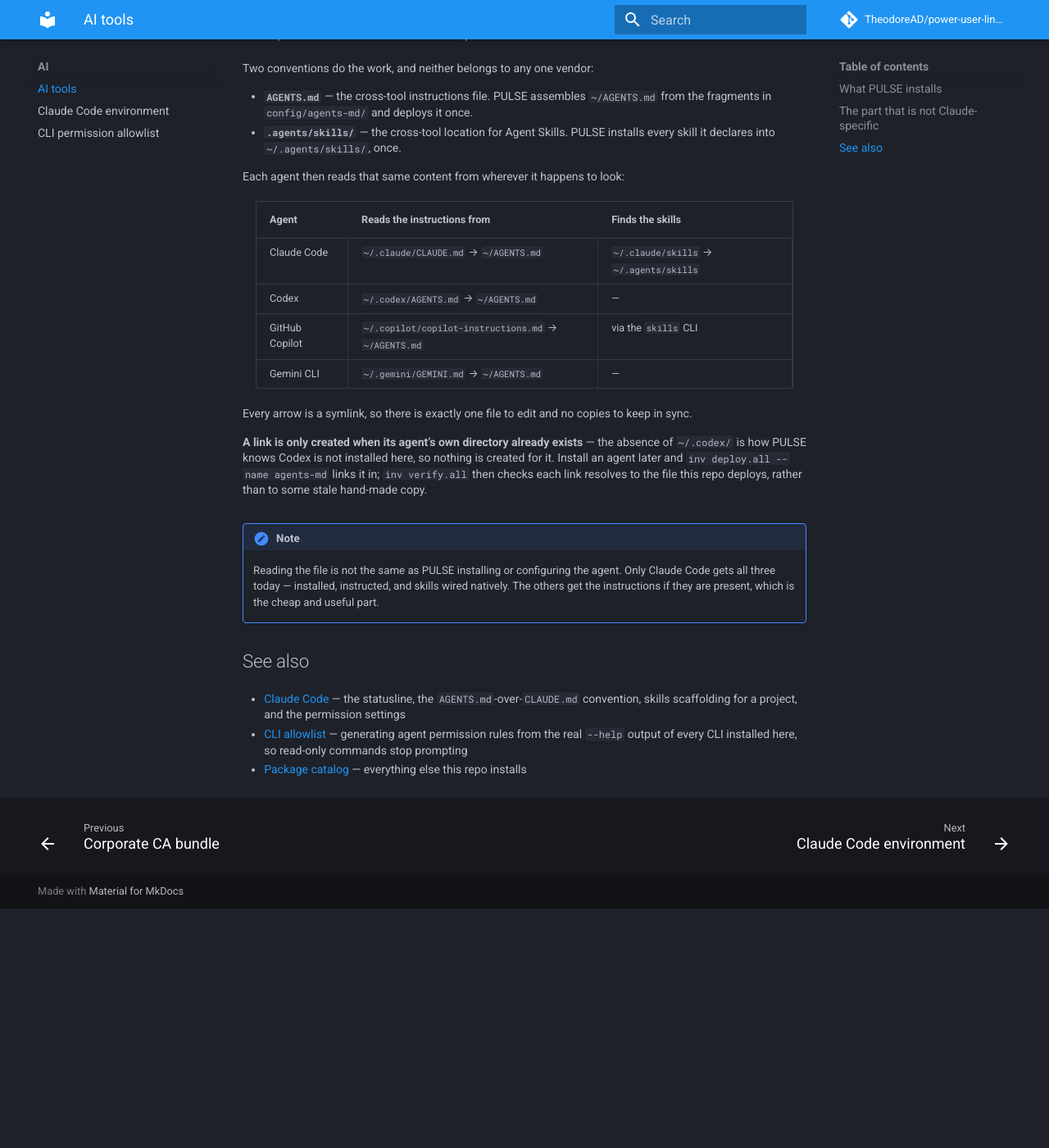
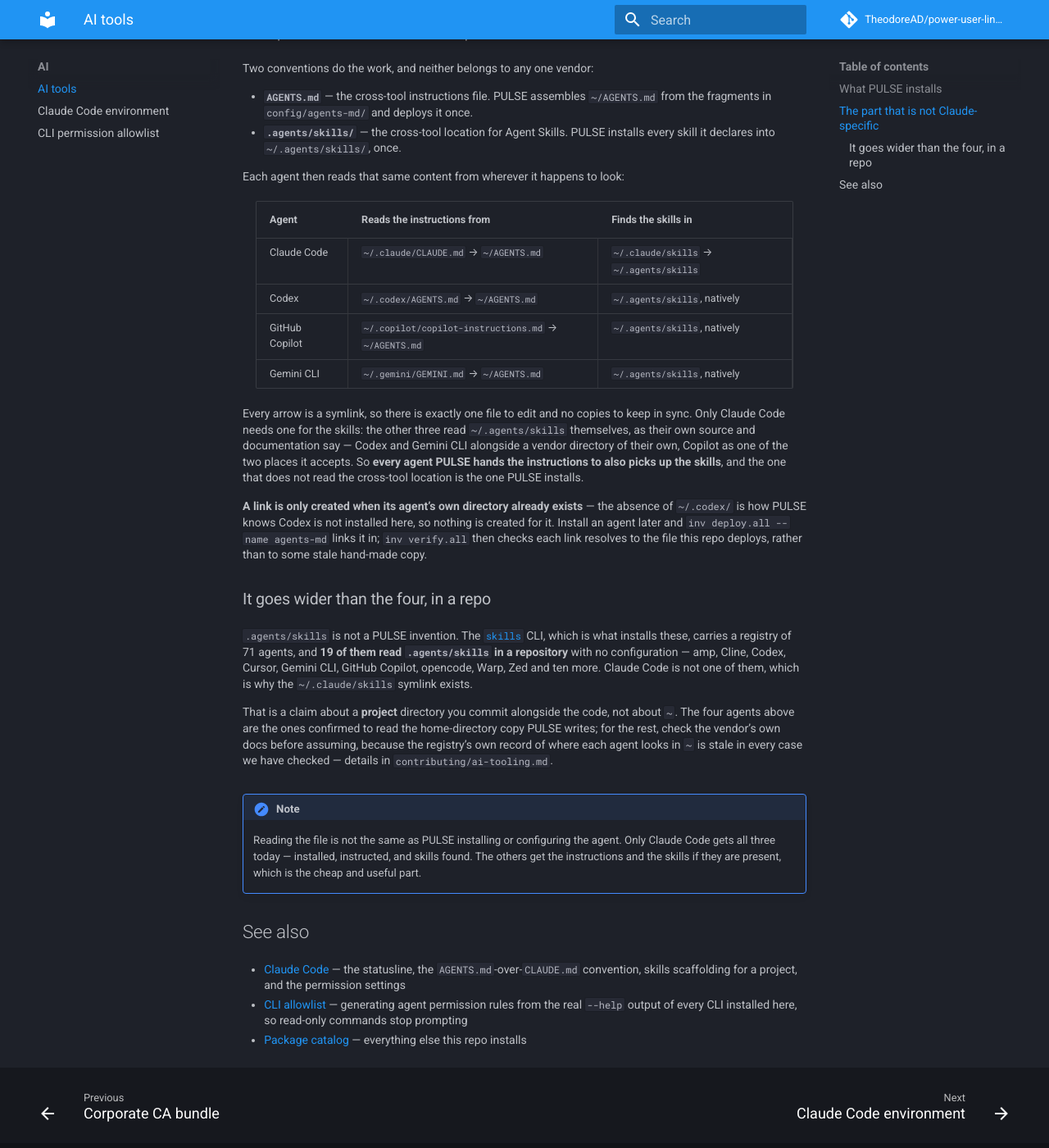
Before and after one commit to TheodoreAD/power-user-linux-setup, an MkDocs documentation site: the page built from docs/ai.md, in a window 1280 px wide and 1400 px high, scrolled down 667 px. Shown: the whole window at 82% size. Built offline with MkDocs 1.6.1 and Material for MkDocs 9.7.7, drawn with Linux system fonts in a browser that asks for light colours; comment, search, counter and statistics services are not loaded; before the commit the page ends 1775 px from its top, so only the background shows below that.

Commit message:
ai docs: every agent we hand the instructions to also finds the skills
The ai page showed a dash under skills for Codex and Gemini CLI, which
understated what a machine already does: both read the home-level agents
skills directory natively, as does Copilot. So the table now names a real
path for all four, and the page can say the thing it has been circling -
the only agent needing a symlink for skills is the one PULSE installs.

The wider claim goes on the page as what it is. Nineteen of the skills CLI's
seventy-one registered agents read the directory in a repository, which is a
project-level fact about a directory you commit, not about the home one. The
page keeps them apart deliberately: conflating them is how the first draft
of this got a number that looked twice as good as the evidence.

The rationale half goes to contributing, per the docs split: the registry's
two path fields, the fact that they disagree and that the CLI disagrees with
itself about which to use, the three vendor sources that settle it, and the
instruction never to quote the global field as where an agent looks. Also
records the six entries nobody has checked, so the site does not grow a
claim about them by accident.

```diff
--- a/docs/ai.md
+++ b/docs/ai.md
@@ -30,25 +30,43 @@
 
 Each agent then reads that same content from wherever it happens to look:
 
-| Agent          | Reads the instructions from                          | Finds the skills                        |
+| Agent          | Reads the instructions from                          | Finds the skills in                     |
 | -------------- | ---------------------------------------------------- | --------------------------------------- |
 | Claude Code    | `~/.claude/CLAUDE.md` → `~/AGENTS.md`                | `~/.claude/skills` → `~/.agents/skills` |
-| Codex          | `~/.codex/AGENTS.md` → `~/AGENTS.md`                 | —                                       |
-| GitHub Copilot | `~/.copilot/copilot-instructions.md` → `~/AGENTS.md` | via the `skills` CLI                    |
-| Gemini CLI     | `~/.gemini/GEMINI.md` → `~/AGENTS.md`                | —                                       |
+| Codex          | `~/.codex/AGENTS.md` → `~/AGENTS.md`                 | `~/.agents/skills`, natively            |
+| GitHub Copilot | `~/.copilot/copilot-instructions.md` → `~/AGENTS.md` | `~/.agents/skills`, natively            |
+| Gemini CLI     | `~/.gemini/GEMINI.md` → `~/AGENTS.md`                | `~/.agents/skills`, natively            |
 
-Every arrow is a symlink, so there is exactly one file to edit and no copies to keep in sync.
+Every arrow is a symlink, so there is exactly one file to edit and no copies to keep in sync. Only
+Claude Code needs one for the skills: the other three read `~/.agents/skills` themselves, as their
+own source and documentation say — Codex and Gemini CLI alongside a vendor directory of their own,
+Copilot as one of the two places it accepts. So **every agent PULSE hands the instructions to also
+picks up the skills**, and the one that does not read the cross-tool location is the one PULSE
+installs.
 
 **A link is only created when its agent's own directory already exists** — the absence of
 `~/.codex/` is how PULSE knows Codex is not installed here, so nothing is created for it. Install an
 agent later and `inv deploy.all --name agents-md` links it in; `inv verify.all` then checks each
 link resolves to the file this repo deploys, rather than to some stale hand-made copy.
 
+### It goes wider than the four, in a repo
+
+`.agents/skills` is not a PULSE invention. The [`skills`](https://github.com/vercel-labs/skills)
+CLI, which is what installs these, carries a registry of 71 agents, and **19 of them read
+`.agents/skills` in a repository** with no configuration — amp, Cline, Codex, Cursor, Gemini CLI,
+GitHub Copilot, opencode, Warp, Zed and ten more. Claude Code is not one of them, which is why the
+`~/.claude/skills` symlink exists.
+
+That is a claim about a **project** directory you commit alongside the code, not about `~`. The four
+agents above are the ones confirmed to read the home-directory copy PULSE writes; for the rest,
+check the vendor's own docs before assuming, because the registry's own record of where each agent
+looks in `~` is stale in every case we have checked — details in `contributing/ai-tooling.md`.
+
 !!! note
 
     Reading the file is not the same as PULSE installing or configuring the agent. Only Claude Code
-    gets all three today — installed, instructed, and skills wired natively. The others get the
-    instructions if they are present, which is the cheap and useful part.
+    gets all three today — installed, instructed, and skills found. The others get the instructions
+    and the skills if they are present, which is the cheap and useful part.
 
 ## See also
 
```
Also changed, not shown: contributing/ai-tooling.md (+65 -3 lines).
